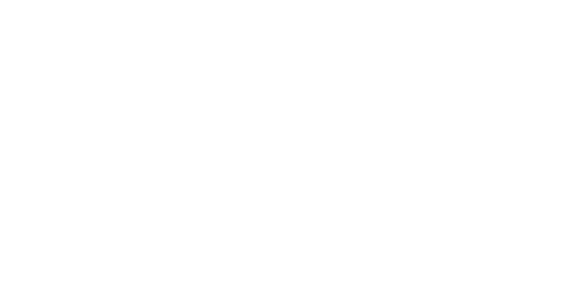
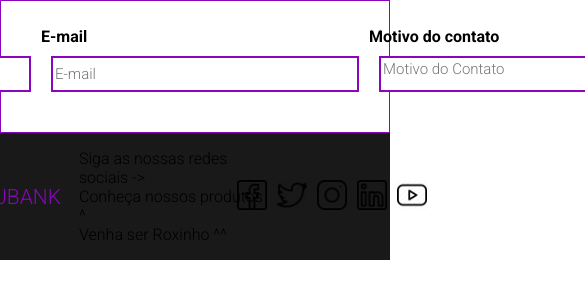
Before and after one commit to future4code/jackson-landing-page9, a plain HTML site: page index.html in a window 390 px wide. Shown: the top 298 px of the page, 585 px wide, since content can reach past the window. Drawn offline with Linux system fonts and the light colour scheme.

Commit message:
Seção contato completa DESKTOP/RESPONSIVO

```diff
--- a/index.html
+++ b/index.html
@@ -1,5 +1,6 @@
 <!DOCTYPE html>
 <html lang="en">
+
 <head>
   <meta charset="UTF-8">
   <meta name="viewport" content="width=device-width, initial-scale=1.0, user-scalable=no">
@@ -7,6 +8,7 @@
   <link rel="stylesheet" href="styles.css">
   <title>Document</title>
 </head>
+
 <body>
   <!-- LIS -->
   <header></header>
@@ -23,12 +25,54 @@
     </section>
 
     <!-- MATH -->
-    <section id="contato">
+    <section class="contato">
+      <form action="contato">
+        <ul>
+          <li>
+            <div><label for="nome"><strong>Nome completo</strong></label></div>
+            <div> <input type="text" name="nome" id="nome" placeholder="Nome completo"></div>
+          </li>
+          <li>
+            <div><label for="email"><strong>E-mail</strong></label></div>
+            <div><input type="email" name="email" id="email" placeholder="E-mail"></div>
+          </li>
+          <li>
+            <div><label for="motivo"><strong>Motivo do contato</strong></label></div>
 
+            <div><textarea name="motivo" id="motivo" cols="30" rows="2" placeholder="Motivo do Contato"></textarea>
+            </div>
+          </li>
+
+        </ul>
+
+      </form>
     </section>
   </main>
 
   <!-- MATH -->
-  <footer></footer>
+
+  <footer id="rodape">
+    <div class="empresa">
+      <p>NUBANK</p>
+    </div>
+    <div class="infos">
+      <ul>
+        <li><a href="http://" target="_blank" rel="noopener noreferrer"> Siga as nossas redes sociais -> </a></li>
+        <li><a href="http://" target="_blank" rel="noopener noreferrer"> Conheça nossos produtos ^</a></li>
+        <li><a href="http://" target="_blank" rel="noopener noreferrer"> Venha ser Roxinho ^^</a></li>
+      </ul>
+    </div>
+    <div class="redes-sociais">
+      <div><a href="https://www.facebook.com/nubank/" target="_blank"><img src="./img/face.png" alt="Facebook"></div></a>
+      <div><a href="https://twitter.com/nubank" target="_blank"><img src="./img/tt.png" alt="Twitter"></div></a>
+      <div><a href="https://www.instagram.com/nubank/?hl=pt-br" target="_blank"><img src="./img/insta.png" alt="Instagram"></div></a>
+      <div><a href="https://www.linkedin.com/company/nubank" target="_blank"><img src="./img/link.png" alt="Linkedin"></div></a>
+      <div><a href="https://www.youtube.com/channel/UCgsDX3hTwiPdtGHJjMFfDxg" target="_blank"><img src="./img/yt.png" alt="YouTube">
+      </div></a>
+
+    </div>
+  </footer>
+
 </body>
+
 </html>
--- a/styles.css
+++ b/styles.css
@@ -1,6 +1,7 @@
 :root {
   --roxinho: rgb(138, 5, 190);
   --cinzinha: rgb(155, 157, 158);
+  --cinzao: rgb(25, 25, 25);
 }
 
 * {
@@ -15,26 +16,143 @@ body {
 
 /* LIS */
 
-header {
+header {}
 
-}
-
-#quem-somos {
-
-}
+#quem-somos {}
 
 /* DANIEL */
 
-#produtos {
-
-}
+#produtos {}
 
 /* MATH */
 
-#contato {
+/* Seção Formulário = contato*/
 
+.contato {
+  border: 1px solid var(--roxinho);
+  display: flex;
+  justify-items: center;
 }
 
-footer {
+.contato form {
+  width: 100%;
+  margin: 10px;
+  display: flex;
+  justify-content: center;
+}
 
+.contato ul {
+  padding: 0;
+  list-style: none;
+  display: flex;
+  justify-content: center;
 }
+
+.contato input, textarea {
+  font-size: 15px;
+  border: 2px solid var(--roxinho);
+  width: 300px;
+  height: 30px;
+  margin: 10px;
+}
+
+.contato textarea {
+  height: 28px;
+}
+/* Responsivo Do Formulário = contato */
+@media screen and (max-width:375px) {
+  .contato {
+    display: flex;
+  }
+  .contato form {
+    width: 95%;
+    display: flex;
+    justify-content: center;
+  }
+  .contato ul {
+    font-size: 10px;
+    display: flex;
+    justify-content: center;
+  }
+  .contato input, textarea {
+    font-size: 10px;
+    border: 1px solid var(--roxinho);
+    width: 100px;
+    height: 20px;
+    margin: 5px;
+  }
+  .contato textarea {
+    height: 18px;
+  }
+}
+
+/* Propriedades do rodapé */
+
+#rodape {
+  background-color: var(--cinzao);
+  display: flex;
+  width: 100%;
+}
+/* #Configs onde vai o nome da empresa no rodapé*/
+.empresa {
+  color: var(--roxinho);
+  font-size: 21px;
+  width: 10%;
+  display: flex;
+  align-items: center;
+  justify-content: center;
+}
+/* #Configs onde mostram as "infos" no rodapé */
+.infos {
+  width: 60%;
+  display: flex;
+}
+
+.infos>ul,a {
+  list-style: none;
+  text-decoration: none;
+  color: black;
+}
+/* #Configs onde ajusta io tamanho das imagens das logos */
+.redes-sociais {
+  width: 30%;
+  display: flex;
+  align-items: center;
+  justify-content: center;
+}
+
+.redes-sociais img {
+  width: 30px;
+  height: 30px;
+  margin: 5px;
+}
+
+@media screen and (max-width:375px) {
+  #rodape {
+    display: flex;
+    width: 100%;
+  }
+  .empresa {
+    font-size: 13px;
+    width: 25%;
+    display: flex;
+  }
+  .infos {
+    width: 40%;
+    display: flex;
+    font-size: 10px;
+  }
+  .infos>ul {
+    list-style: none;
+    padding-left: 0;
+  }
+  .redes-sociais {
+    width: 30%;
+    display: flex;
+  }
+  .redes-sociais img {
+    margin: 2px;
+    width: 20px;
+    height: 20px;
+  }
+}
```
Also changed, not shown: img/face.png (added), img/insta.png (added), img/link.png (added), img/tt.png (added), img/yt.png (added).
